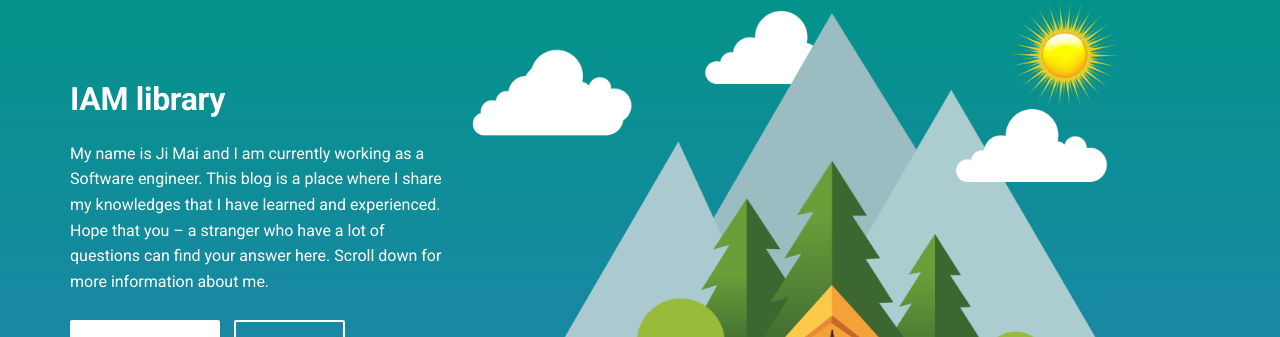
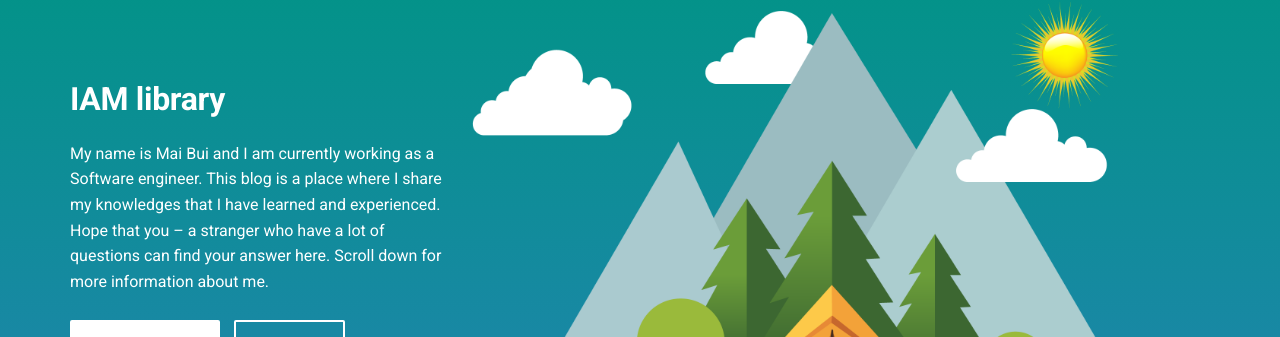
Before and after one commit to bntmai911/iamblog, an MkDocs documentation site: the page built from docs/index.md, in a window 1280 px wide. Shown: the part 105-442 px from the top of the page. Built offline with MkDocs 1.6.1 and Material for MkDocs 9.7.7, drawn with Linux system fonts in a browser that asks for light colours.

```diff
--- a/mkdocs.yml
+++ b/mkdocs.yml
@@ -1,7 +1,7 @@
 site_name: IAM Blog
 site_author: Mai Bui
 site_description: >-
-  My name is Ji Mai and I am currently working as a Software engineer. This blog is a place where I share my knowledges that I have learned and experienced.
+  My name is Mai Bui and I am currently working as a Software engineer. This blog is a place where I share my knowledges that I have learned and experienced.
   Hope that you –  a stranger who have a lot of questions can find your answer here. Scroll down for more information about me.
 theme:
   name: material
```
